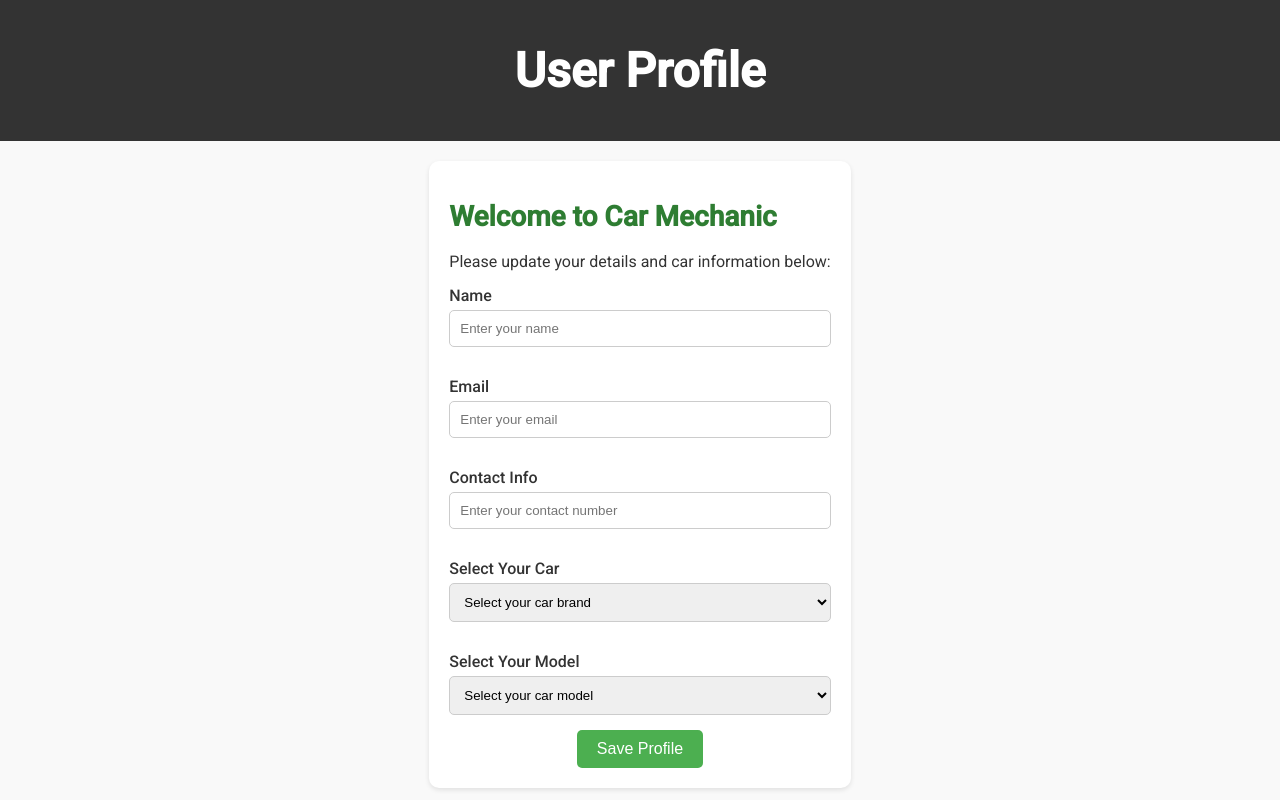
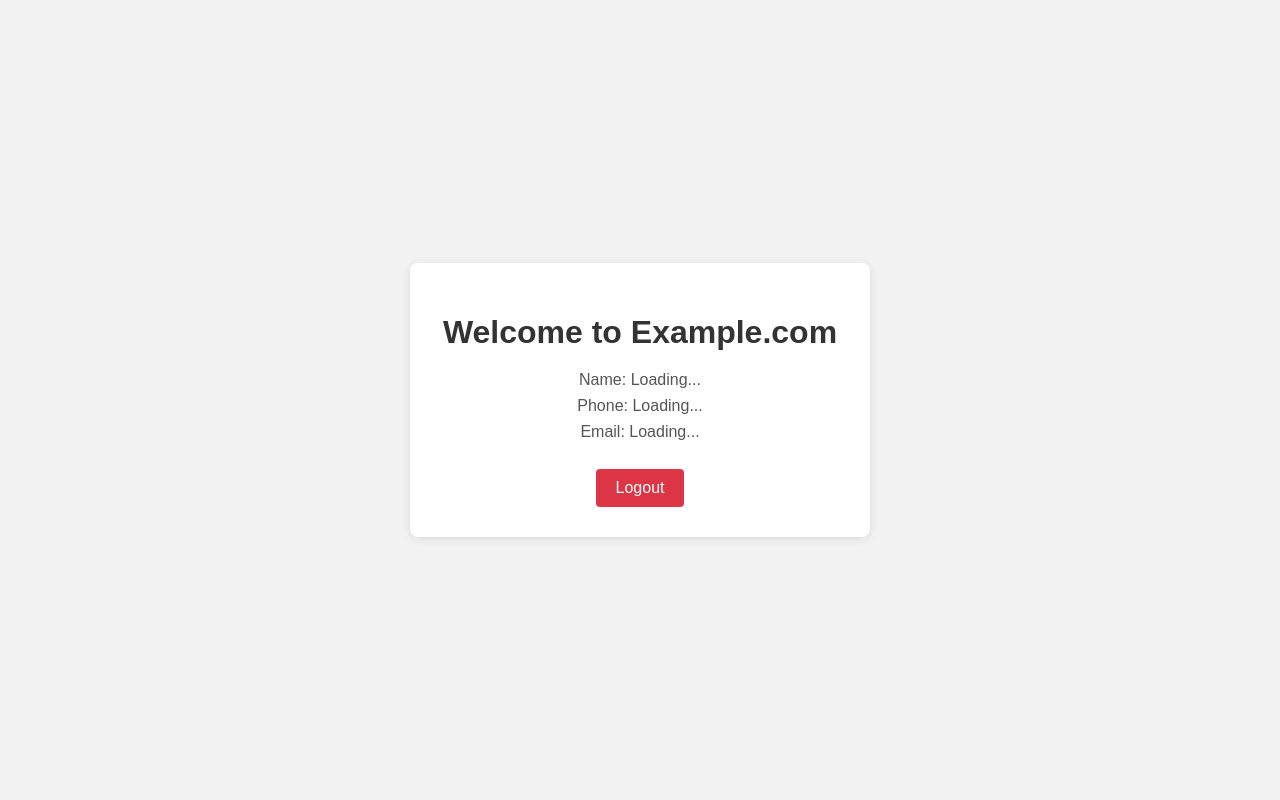
Before and after one commit to Genith-Utkarsh/ClonedFinalProject, a Flask app: page /profile in a window 1280 px wide. Run offline with Flask 3, Linux system fonts and the light colour scheme; some libraries are stand-ins or nearby versions.

Commit message:
Update profile.html

```diff
--- a/templates/profile.html
+++ b/templates/profile.html
@@ -2,145 +2,159 @@
 <html lang="en">
 <head>
   <meta charset="UTF-8">
-    <meta name="viewport" content="width=device-width, initial-scale=1.0">
-    <link rel="shortcut icon" href="https://i.pinimg.com/736x/c5/94/96/c5949627262b8098970838894f57c94e.jpg"/>
-    <title>User Profile</title>
-    <link href="https://fonts.googleapis.com/css2?family=Roboto:wght@400;500&display=swap" rel="stylesheet">
+  <title>Profile Page</title>
   <style>
     body {
-            font-family: 'Roboto', sans-serif;
-            background-color: #f9f9f9;
+      font-family: 'Poppins', sans-serif;
+      background: #f2f2f2;
+      margin: 0;
+      display: flex;
+      justify-content: center;
+      align-items: center;
+      height: 100vh;
+    }
+    .profile-container {
+      background: #fff;
+      padding: 30px;
+      border-radius: 8px;
+      box-shadow: 0 2px 10px rgba(0,0,0,0.1);
+      width: 400px;
+      text-align: center;
+    }
+    .profile-container h1 {
+      margin-bottom: 20px;
       color: #333;
-            margin: 0;
-            padding: 0;
-            display: flex;
-            flex-direction: column;
-            align-items: center;
     }
-
-        header {
-            width: 100%;
-            background-color: #333;
-            color: white;
+    .profile-container p {
+      font-size: 16px;
+      color: #555;
+      margin: 8px 0;
+    }
+    .profile-container button {
       padding: 10px 20px;
-            text-align: center;
-            font-size: 24px;
+      background: #dc3545;
+      color: #fff;
+      border: none;
+      border-radius: 4px;
+      cursor: pointer;
+      font-size: 16px;
+      margin-top: 20px;
     }
-
-        .content {
-            max-width: 800px;
-            margin-top: 20px;
-            padding: 20px;
-            background-color: white;
-            box-shadow: 0 2px 5px rgba(0, 0, 0, 0.1);
-            border-radius: 10px;
-            text-align: left;
-        }
-
-        .content h1 {
-            color: #2e7d32;
-            font-size: 28px;
-        }
-
-        .content p {
-            font-size: 16px;
-            margin: 10px 0;
-        }
-
-        label {
-            display: block;
-            font-weight: 500;
-            margin: 15px 0 5px;
-        }
-
-        input, select {
-            width: 100%;
-            padding: 10px;
-            margin-bottom: 15px;
-            border: 1px solid #ccc;
-            border-radius: 5px;
-            box-sizing: border-box;
-        }
-
-        .submit-btn {
-            background-color: #4CAF50;
-            color: white;
-            border: none;
-            padding: 10px 20px;
-            font-size: 16px;
-            border-radius: 5px;
-            cursor: pointer;
-            display: block;
-            margin: 0 auto;
-            transition: background-color 0.3s;
-        }
-
-        .submit-btn:hover {
-            background-color: #45a049;
+    .profile-container button:hover {
+      background: #c82333;
     }
   </style>
+  <!-- Firebase App -->
+  <script src="https://www.gstatic.com/firebasejs/9.22.0/firebase-app-compat.js"></script>
+  <!-- Firebase Authentication -->
+  <script src="https://www.gstatic.com/firebasejs/9.22.0/firebase-auth-compat.js"></script>
+  <!-- Firebase Realtime Database -->
+  <script src="https://www.gstatic.com/firebasejs/9.22.0/firebase-database-compat.js"></script>
 </head>
 <body>
-
-<header>
-    <h1>User Profile</h1>
-</header>
-
-<div class="content">
-    <h1>Welcome to Car Mechanic</h1>
-    <p>Please update your details and car information below:</p>
-
-    <form id="profileForm">
-        <label for="name">Name</label>
-        <input type="text" id="name" placeholder="Enter your name" required>
-
-        <label for="email">Email</label>
-        <input type="email" id="email" placeholder="Enter your email" required>
-
-        <label for="contact">Contact Info</label>
-        <input type="tel" id="contact" placeholder="Enter your contact number" required>
-
-        <label for="car">Select Your Car</label>
-        <select id="car" required>
-            <option value="" disabled selected>Select your car brand</option>
-            <option value="Toyota">Toyota</option>
-            <option value="Honda">Honda</option>
-            <option value="Ford">Ford</option>
-            <option value="Chevrolet">Chevrolet</option>
-            <option value="BMW">BMW</option>
-        </select>
-
-        <label for="model">Select Your Model</label>
-        <select id="model" required>
-            <option value="" disabled selected>Select your car model</option>
-            <option value="Model A">Model A</option>
-            <option value="Model B">Model B</option>
-            <option value="Model C">Model C</option>
-            <option value="Model D">Model D</option>
-            <option value="Model E">Model E</option>
-        </select>
-
-        <button type="button" class="submit-btn" onclick="saveProfile()">Save Profile</button>
-    </form>
+  <div class="profile-container">
+    <h1 id="welcome-message">Welcome to Example.com</h1>
+    <p id="user-name">Name: Loading...</p>
+    <p id="user-phone">Phone: Loading...</p>
+    <p id="user-email">Email: Loading...</p>
+    <button id="logout-btn">Logout</button>
   </div>
 
   <script>
-    function saveProfile() {
-        const name = document.getElementById('name').value;
-        const email = document.getElementById('email').value;
-        const contact = document.getElementById('contact').value;
-        const car = document.getElementById('car').value;
-        const model = document.getElementById('model').value;
+    // Firebase configuration (update with your actual configuration)
+    var firebaseConfig = {
+      apiKey: "AIzaSyCCzT5d2u0IkWpZfF5FCr4PwKMHPaGrtE0",
+      authDomain: "sample-login-33567.firebaseapp.com",
+      databaseURL: "https://sample-login-33567-default-rtdb.firebaseio.com",
+      projectId: "sample-login-33567",
+      storageBucket: "sample-login-33567.firebasestorage.app",
+      messagingSenderId: "567157020233",
+      appId: "1:567157020233:web:ae6593986a25b26e5d1198"
+    };
 
-        if (!name || !email || !contact || !car || !model) {
-            alert("Please fill out all fields.");
-            return;
+    // Initialize Firebase
+    firebase.initializeApp(firebaseConfig);
+    var auth = firebase.auth();
+    var database = firebase.database();
+
+    // Set persistence so the session is maintained
+    auth.setPersistence(firebase.auth.Auth.Persistence.LOCAL)
+      .then(function() {
+        console.log("Persistence set to LOCAL.");
+        handleAuth();
+      })
+      .catch(function(error) {
+        console.error("Error setting persistence:", error);
+      });
+
+    // Helper: Get query parameter by name
+    function getQueryParam(param) {
+      var urlParams = new URLSearchParams(window.location.search);
+      return urlParams.get(param);
     }
 
-        // Redirect to success page
-        window.location.href = "http://127.0.0.1:5000/success";
+    // Handle authentication on the profile page
+    function handleAuth() {
+      var token = getQueryParam('token');
+      if (token) {
+        // If a custom token is provided, use it to sign in the user
+        auth.signInWithCustomToken(token)
+          .then(function() {
+            console.log("Signed in with custom token.");
+            fetchUserData();
+          })
+          .catch(function(error) {
+            console.error("Error signing in with custom token:", error);
+          });
+      } else {
+        // If no token is provided, check if a user is already signed in
+        auth.onAuthStateChanged(function(user) {
+          console.log("Auth state changed. User:", user);
+          if (user) {
+            fetchUserData();
+          } else {
+            // No authenticated user found; redirect to login domain
+            window.location.href = "https://loginfirebase-v1.vercel.app/";
           }
+        });
+      }
+    }
+
+    // Fetch user data from Realtime Database and update the page
+    function fetchUserData() {
+      var user = auth.currentUser;
+      if (user) {
+        var uid = user.uid;
+        document.getElementById("user-email").textContent = "Email: " + user.email;
+        database.ref('users/' + uid).once('value')
+          .then(function(snapshot) {
+            var data = snapshot.val();
+            console.log("Fetched user data:", data);
+            if (data) {
+              document.getElementById("user-name").textContent = "Name: " + data.name;
+              document.getElementById("user-phone").textContent = "Phone: " + data.phone;
+              document.getElementById("welcome-message").textContent = "Welcome " + data.name + " to Example.com";
+            } else {
+              document.getElementById("user-name").textContent = "Name: Data not found";
+              document.getElementById("user-phone").textContent = "Phone: Data not found";
+            }
+          })
+          .catch(function(error) {
+            console.error("Error fetching user data:", error);
+          });
+      }
+    }
+
+    // Logout functionality
+    document.getElementById("logout-btn").addEventListener("click", function() {
+      auth.signOut()
+        .then(function() {
+          window.location.href = "https://loginfirebase-v1.vercel.app/";
+        })
+        .catch(function(error) {
+          console.error("Error signing out:", error);
+        });
+    });
   </script>
-
 </body>
 </html>
```
Lines whose indentation alone changed are shown as unchanged.
